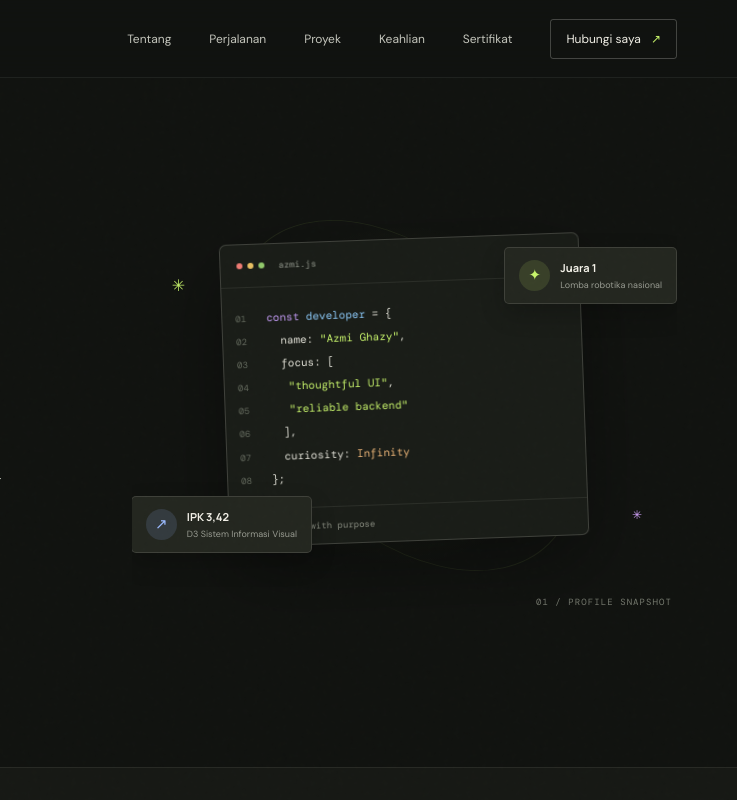
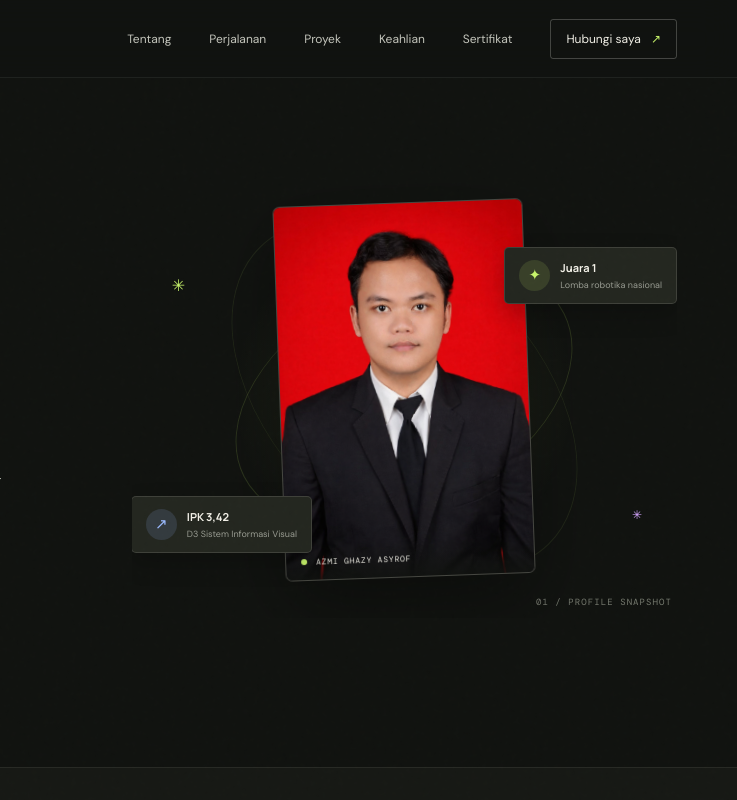
Before and after one commit to Opjasson/My_Website_Profile, a plain HTML site: page index.html in a window 1280 px wide. Shown: the top 800 px of the page, 543-1280 px from the left. Drawn offline with nearby package versions, Linux system fonts and the light colour scheme.

Commit message:
feat : add photo profile

```diff
--- a/index.html
+++ b/index.html
@@ -59,29 +59,15 @@
           </div>
         </div>
 
-        <div class="hero-art" aria-label="Ringkasan profil Azmi">
+        <div class="hero-art" aria-label="Foto profil Azmi">
           <div class="orbit orbit-one"></div>
           <div class="orbit orbit-two"></div>
           <div class="art-cross cross-one">✳</div>
           <div class="art-cross cross-two">✳</div>
-          <div class="code-card">
-            <div class="code-top">
-              <div class="window-dots"><i></i><i></i><i></i></div>
-              <span>azmi.js</span>
-              <span class="code-language">JS</span>
-            </div>
-            <div class="code-body" aria-label="Cuplikan kode profil">
-              <div><span class="code-line">01</span><span class="code-purple">const</span> <span class="code-blue">developer</span> = {</div>
-              <div><span class="code-line">02</span>&nbsp; name: <span class="code-green">"Azmi Ghazy"</span>,</div>
-              <div><span class="code-line">03</span>&nbsp; focus: [</div>
-              <div><span class="code-line">04</span>&nbsp;&nbsp; <span class="code-green">"thoughtful UI"</span>,</div>
-              <div><span class="code-line">05</span>&nbsp;&nbsp; <span class="code-green">"reliable backend"</span></div>
-              <div><span class="code-line">06</span>&nbsp; ],</div>
-              <div><span class="code-line">07</span>&nbsp; curiosity: <span class="code-orange">Infinity</span></div>
-              <div><span class="code-line">08</span>};</div>
-            </div>
-            <div class="code-footer"><span class="pulse"></span> Building with purpose</div>
-          </div>
+          <figure class="portrait-card">
+            <img src="assets/azmi-portrait.png" alt="Foto Azmi Ghazy Asyrof" />
+            <figcaption><span class="pulse"></span> AZMI GHAZY ASYROF</figcaption>
+          </figure>
           <div class="floating-note note-award">
             <span class="note-icon">✦</span>
             <span><strong>Juara 1</strong><small>Lomba robotika nasional</small></span>
--- a/styles.css
+++ b/styles.css
@@ -38,7 +38,7 @@ button { font: inherit; }
 
 .hero { position: relative; display: grid; grid-template-columns: 1.06fr .94fr; align-items: center; min-height: 664px; padding-top: 30px; padding-bottom: 84px; }
 .hero-copy { position: relative; z-index: 2; padding: 10px 0 0 20px; }
-.eyebrow, .section-label, .art-caption, .entry-type, .timeline-date, .code-top, .code-footer, .scroll-cue, .back-top { font-family: var(--font-mono); }
+.eyebrow, .section-label, .art-caption, .entry-type, .timeline-date, .scroll-cue, .back-top { font-family: var(--font-mono); }
 .eyebrow { display: flex; align-items: center; gap: 10px; margin: 0 0 25px; color: var(--lime); font-size: 10px; letter-spacing: .13em; }
 .status-dot, .pulse { position: relative; width: 7px; height: 7px; flex: 0 0 auto; border-radius: 50%; background: var(--lime); }
 .status-dot::after { position: absolute; inset: -4px; border: 1px solid var(--lime); border-radius: 50%; content: ""; animation: pulse-ring 2s infinite; }
@@ -67,21 +67,9 @@ button { font: inherit; }
 .hero-art::before { position: absolute; width: 360px; height: 360px; border-radius: 50%; background: radial-gradient(circle, rgba(199,243,107,.12), transparent 67%); content: ""; }
 .orbit { position: absolute; width: 360px; height: 360px; border: 1px solid rgba(199,243,107,.15); border-radius: 50%; transform: rotate(-27deg) scaleY(.63); }
 .orbit-two { width: 415px; height: 415px; border-color: rgba(199,243,107,.09); transform: rotate(46deg) scaleY(.64); }
-.code-card { position: relative; z-index: 2; width: min(360px, 78%); overflow: hidden; border: 1px solid rgba(242,240,231,.17); border-radius: 7px; background: #1a1d18; box-shadow: 0 25px 80px rgba(0,0,0,.38); transform: rotate(-3deg); animation: card-float 7s ease-in-out infinite; }
-.code-top { display: flex; align-items: center; gap: 14px; height: 43px; padding: 0 16px; border-bottom: 1px solid rgba(242,240,231,.08); color: #92978c; font-size: 9px; }
-.window-dots { display: flex; gap: 5px; }
-.window-dots i { width: 6px; height: 6px; border-radius: 50%; background: #686b61; }
-.window-dots i:first-child { background: #ee7b73; }
-.window-dots i:nth-child(2) { background: #e7bf62; }
-.window-dots i:nth-child(3) { background: #91c86b; }
-.code-language { margin-left: auto; color: var(--lime); }
-.code-body { padding: 19px 13px 17px; color: #e3e2d8; font-family: var(--font-mono); font-size: 11px; line-height: 2.1; white-space: nowrap; }
-.code-line { display: inline-block; width: 31px; color: #646a5e; font-size: 9px; }
-.code-purple { color: #c39bf5; }
-.code-blue { color: #8dcafa; }
-.code-green { color: var(--lime); }
-.code-orange { color: #efb779; }
-.code-footer { display: flex; align-items: center; gap: 9px; padding: 12px 17px; border-top: 1px solid rgba(242,240,231,.08); color: #898d81; font-size: 9px; }
+.portrait-card { position: relative; z-index: 2; width: min(250px, 62%); aspect-ratio: 2 / 3; overflow: hidden; margin: 0; border: 1px solid rgba(242,240,231,.2); border-radius: 7px; background: #1a1d18; box-shadow: 0 25px 80px rgba(0,0,0,.38); transform: rotate(-3deg); animation: card-float 7s ease-in-out infinite; }
+.portrait-card img { display: block; width: 100%; height: 100%; object-fit: cover; }
+.portrait-card figcaption { position: absolute; right: 0; bottom: 0; left: 0; display: flex; align-items: center; gap: 9px; padding: 13px 15px; background: linear-gradient(transparent, rgba(17,19,16,.88)); color: var(--paper); font-family: var(--font-mono); font-size: 8px; letter-spacing: .1em; }
 .pulse { width: 6px; height: 6px; }
 .floating-note { position: absolute; z-index: 3; display: flex; align-items: center; gap: 10px; padding: 12px 14px; border: 1px solid rgba(242,240,231,.13); border-radius: 5px; background: #242720; box-shadow: 0 10px 25px rgba(0,0,0,.2); }
 .note-award { top: 74px; right: 0; }
@@ -259,8 +247,8 @@ button { font: inherit; }
   .hero-art::before { width: 280px; height: 280px; }
   .orbit { width: 286px; height: 286px; }
   .orbit-two { width: 330px; height: 330px; }
-  .code-card { width: min(330px, 85%); }
-  .code-body { padding-block: 13px; font-size: 10px; }
+  .portrait-card { width: min(200px, 60%); }
+  .hero-art .floating-note, .hero-art .art-caption { display: none; }
   .note-award { top: 45px; right: 0; }
   .note-education { bottom: 35px; left: 0; }
   .floating-note strong { font-size: 10px; }
```
Also changed, not shown: assets/azmi-portrait.png (added).
